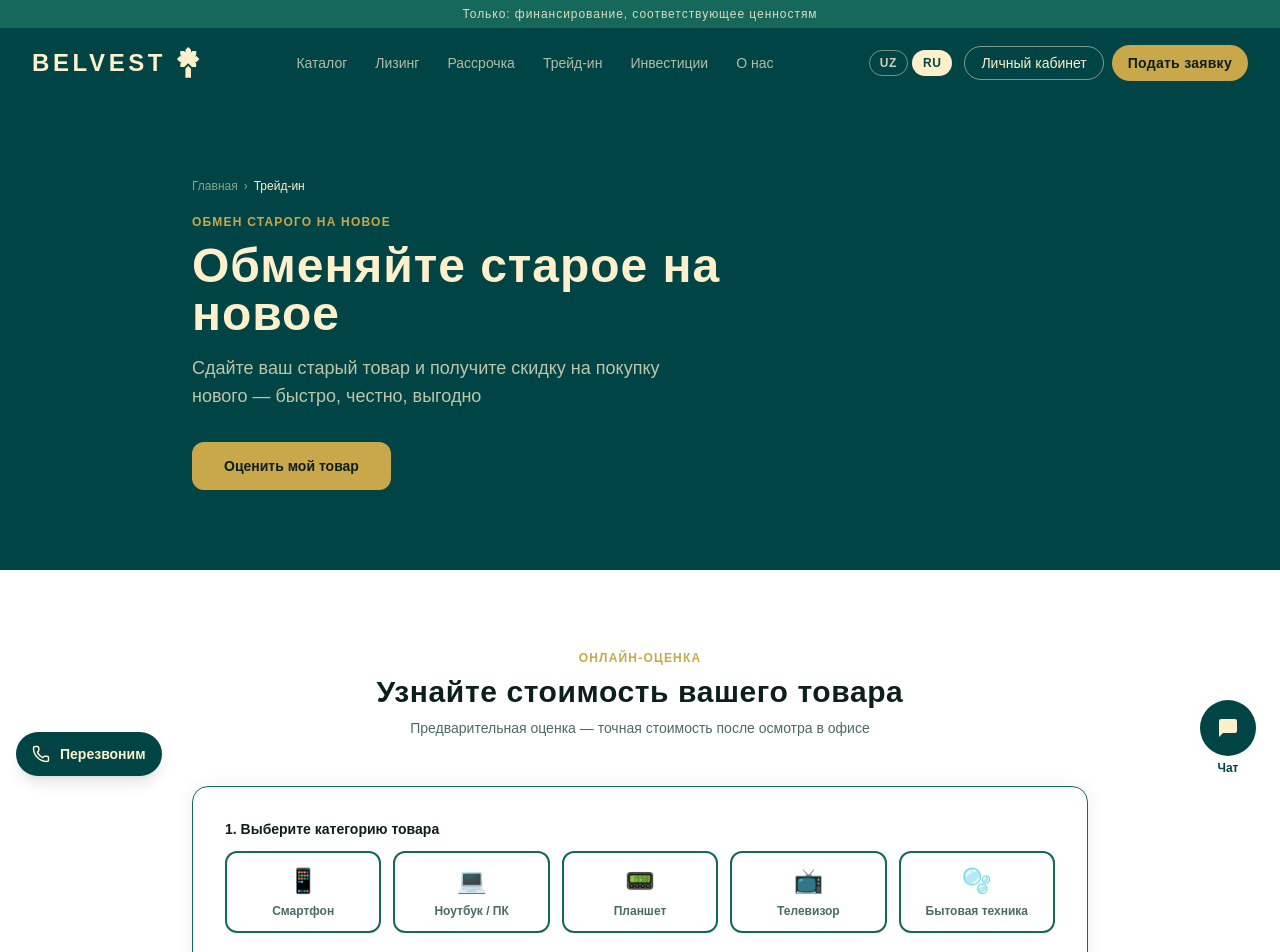
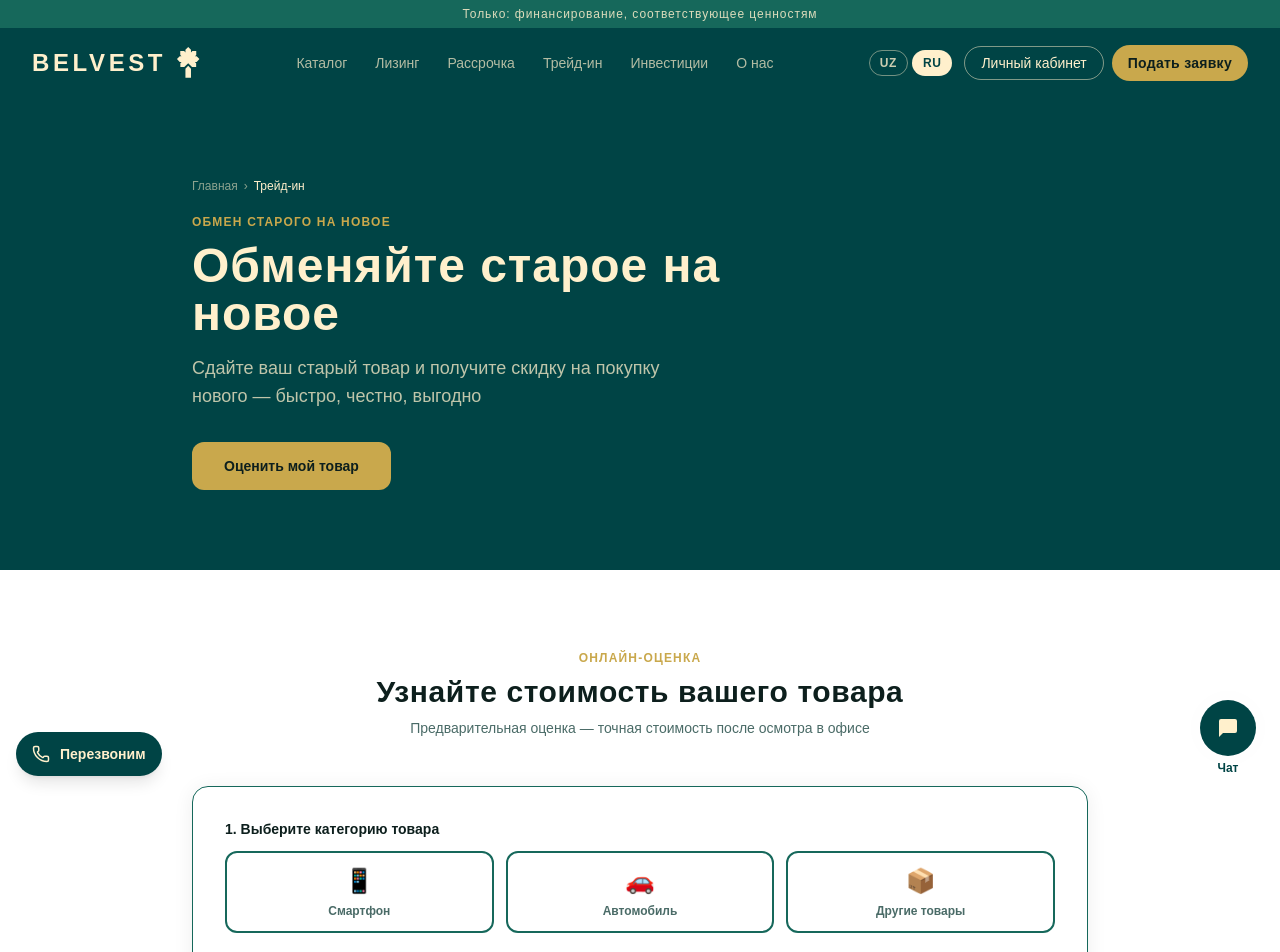
Before and after one commit to ikromov098/belvestuz, a Next.js app: page /trade-in in a window 1280 px wide. Shown: the top 952 px of the page. Built offline with nearby package versions, Linux system fonts and the light colour scheme; a web font is replaced by a local one.

Commit message:
brand and content update

```diff
--- a/src/app/investments/page.tsx
+++ b/src/app/investments/page.tsx
@@ -80,7 +80,6 @@
 const STATS = [
   { value: 'до 18%', label: 'Прогн. прибыль (Мудараба)' },
   { value: '3+ лет', label: 'На рынке Узбекистана' },
-  { value: '500+', label: 'Активных инвесторов' },
   { value: '1 день', label: 'Срок оформления' },
 ];
 
@@ -116,7 +115,7 @@
 
       {/* Stats bar */}
       <div style={{ backgroundColor: '#003332' }}>
-        <div className="max-w-5xl mx-auto px-4 sm:px-6 lg:px-8 py-6 grid grid-cols-2 md:grid-cols-4 gap-6">
+        <div className="max-w-5xl mx-auto px-4 sm:px-6 lg:px-8 py-6 grid grid-cols-1 sm:grid-cols-3 gap-6">
           {STATS.map(s => (
             <div key={s.label} className="text-center">
               <p className="text-xl font-extrabold" style={{ color: '#C9A84C' }}>{s.value}</p>
--- a/src/app/rassrochka/page.tsx
+++ b/src/app/rassrochka/page.tsx
@@ -17,7 +17,6 @@
 const DOCS = [
   { icon: '🪪', label: 'Паспорт гражданина Узбекистана', req: true },
   { icon: '🔢', label: 'ПИНФЛ (14 цифр)', req: true },
-  { icon: '📄', label: 'Справка о доходах (последние 3 месяца)', req: false },
   { icon: '🚘', label: 'Водительское удостоверение (для авто)', req: false },
 ];
 
--- a/src/app/trade-in/page.tsx
+++ b/src/app/trade-in/page.tsx
@@ -8,11 +8,9 @@
 }
 
 const CATEGORIES = [
-  { id: 'phone',     emoji: '📱', name: 'Смартфон',        basePrice: 3_000_000 },
-  { id: 'laptop',    emoji: '💻', name: 'Ноутбук / ПК',   basePrice: 5_000_000 },
-  { id: 'tablet',    emoji: '📟', name: 'Планшет',         basePrice: 2_000_000 },
-  { id: 'tv',        emoji: '📺', name: 'Телевизор',       basePrice: 4_000_000 },
-  { id: 'appliance', emoji: '🫧', name: 'Бытовая техника', basePrice: 3_500_000 },
+  { id: 'phone', emoji: '📱', name: 'Смартфон',      basePrice: 3_000_000 },
+  { id: 'car',   emoji: '🚗', name: 'Автомобиль',    basePrice: 15_000_000 },
+  { id: 'other', emoji: '📦', name: 'Другие товары', basePrice: 3_500_000 },
 ];
 
 const CONDITIONS = [
@@ -78,7 +76,7 @@
             {/* Category selection */}
             <div className="mb-7">
               <p className="text-sm font-semibold mb-3" style={{ color: '#0D1F1D' }}>1. Выберите категорию товара</p>
-              <div className="grid grid-cols-2 sm:grid-cols-5 gap-3">
+              <div className="grid grid-cols-3 gap-3">
                 {CATEGORIES.map(cat => {
                   const active = selectedCategory === cat.id;
                   return (
```
